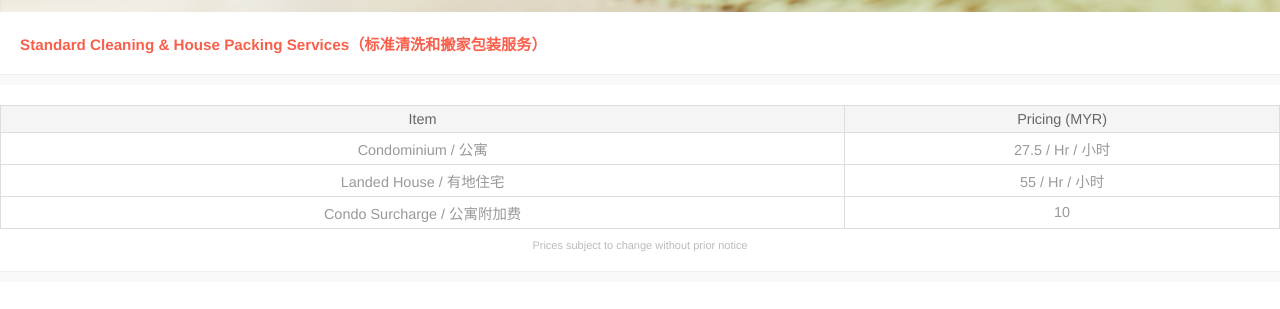
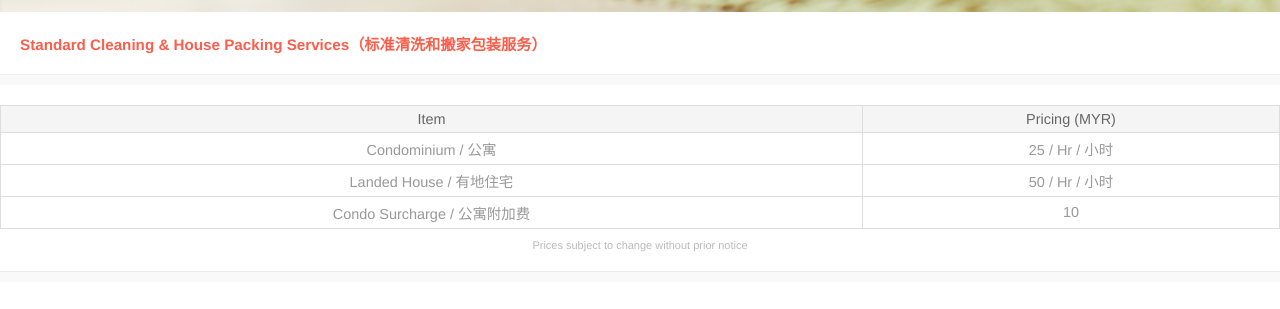
Before and after one commit to blooms-singapore/pages, a Jekyll site: the page built from en/services/myr/cleaning-standard.html, in a window 1280 px wide. Shown: the part 415-724 px from the top of the page. Built offline with Jekyll 4.4.1, drawn with Linux system fonts in a browser that asks for light colours.

Commit message:
Update cleaning-standard.html

```diff
--- a/en/services/myr/cleaning-standard.html
+++ b/en/services/myr/cleaning-standard.html
@@ -14,11 +14,11 @@ layout: service
     <tbody>
       <tr>
         <td>Condominium / 公寓</td>
-        <td>27.5<span> / Hr<span> / 小时</span></td>
+        <td>25<span> / Hr<span> / 小时</span></td>
       </tr>
       <tr>
         <td>Landed House / 有地住宅</td>
-        <td>55<span> / Hr<span> / 小时</span></td>
+        <td>50<span> / Hr<span> / 小时</span></td>
       </tr>
       <tr>
         <td>Condo Surcharge / 公寓附加费</td>
```
